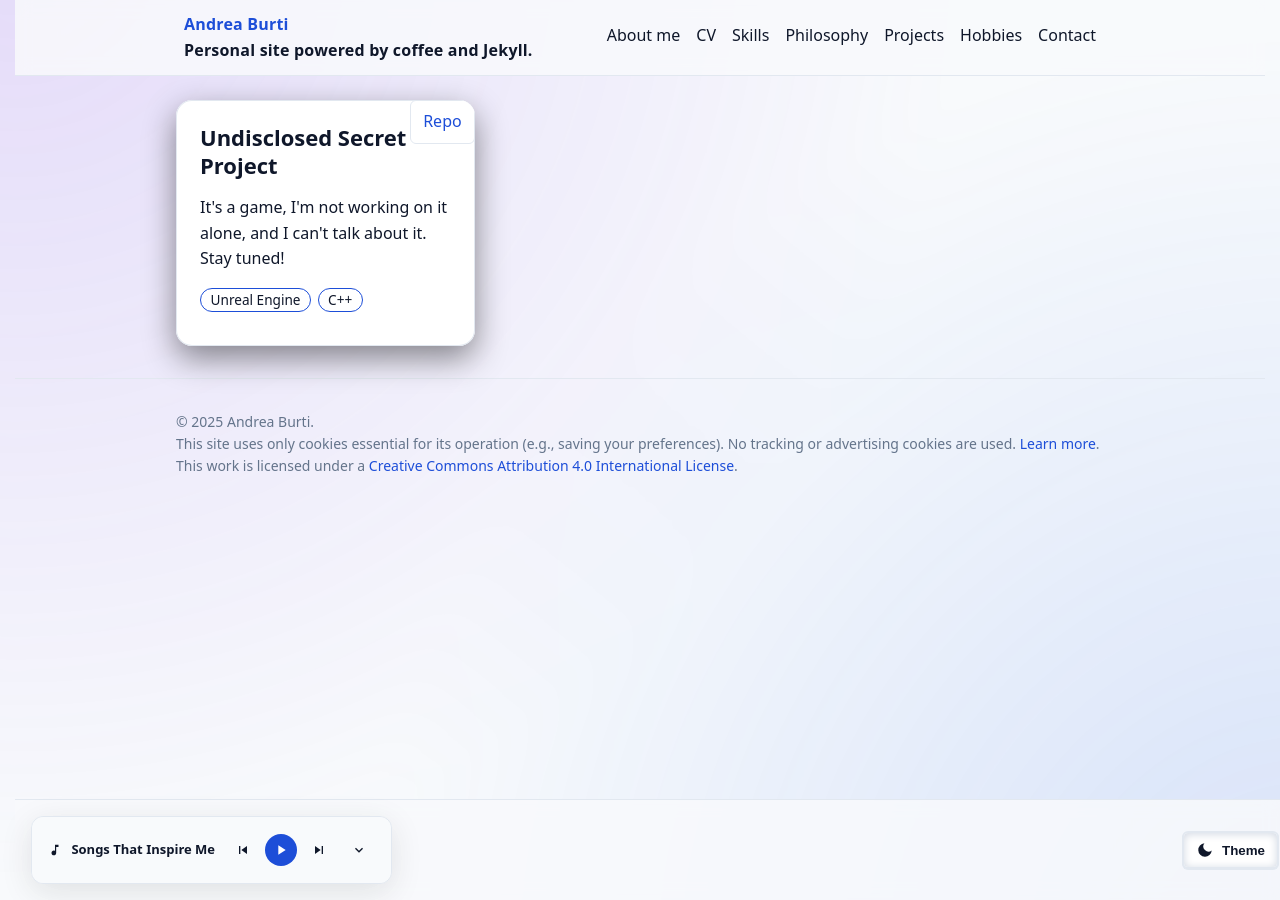
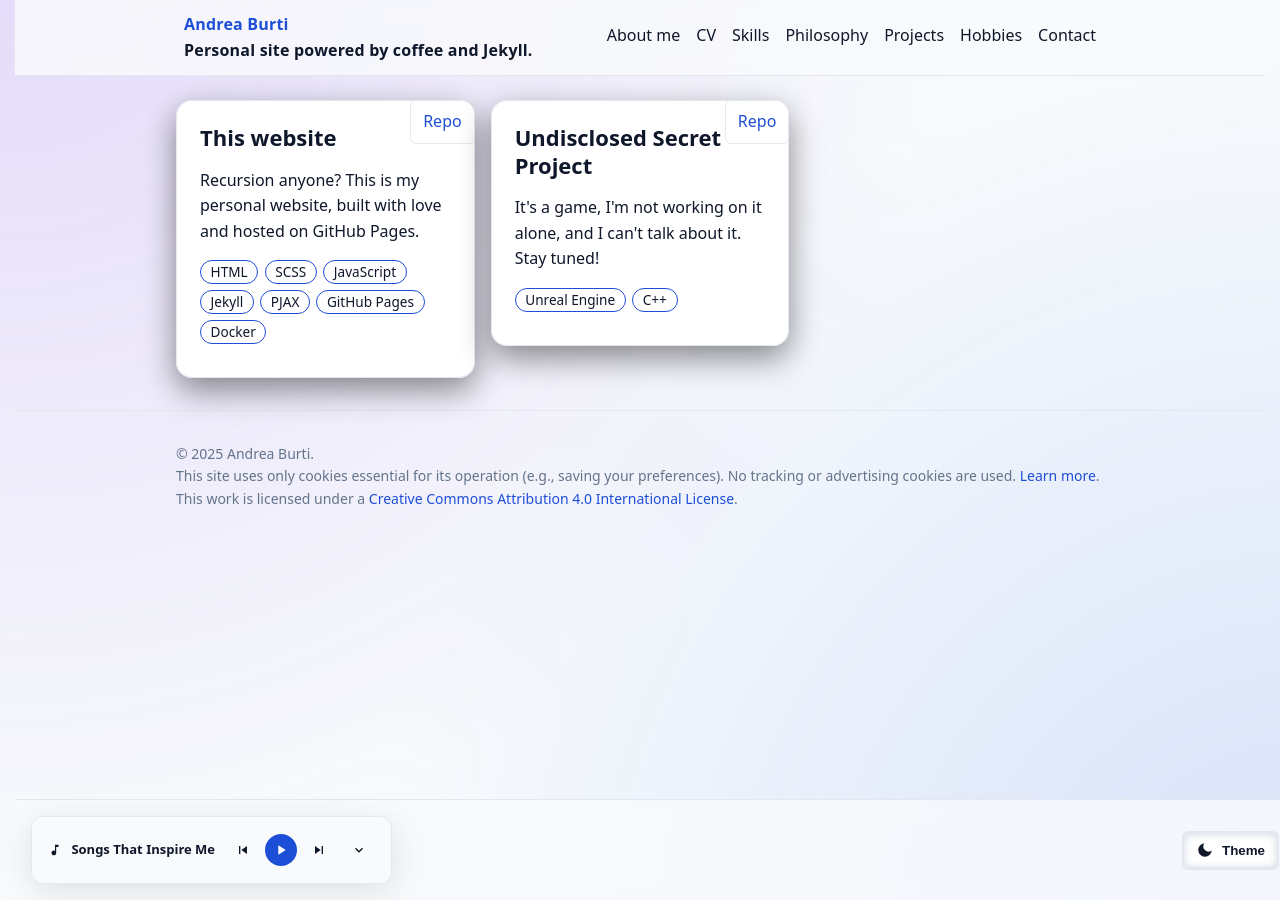
Before and after one commit to boozee/boozee.github.io, a Jekyll site: the page built from pages/projects.md, in a window 1280 px wide. Built offline with Jekyll 4.4.1, drawn with Linux system fonts in a browser that asks for light colours.

Commit message:
Add website to projects

```diff
--- a/_data/projects.yml
+++ b/_data/projects.yml
@@ -1,3 +1,8 @@
+- name: This website
+  description: Recursion anyone? This is my personal website, built with love and hosted on GitHub Pages.
+  tags: [HTML, SCSS, JavaScript, Jekyll, PJAX, GitHub Pages, Docker]
+  repo: https://github.com/boozee/boozee.github.io
+
 - name: Undisclosed Secret Project
   description: It's a game, I'm not working on it alone, and I can't talk about it. Stay tuned!
   tags: [Unreal Engine, C++]
```
